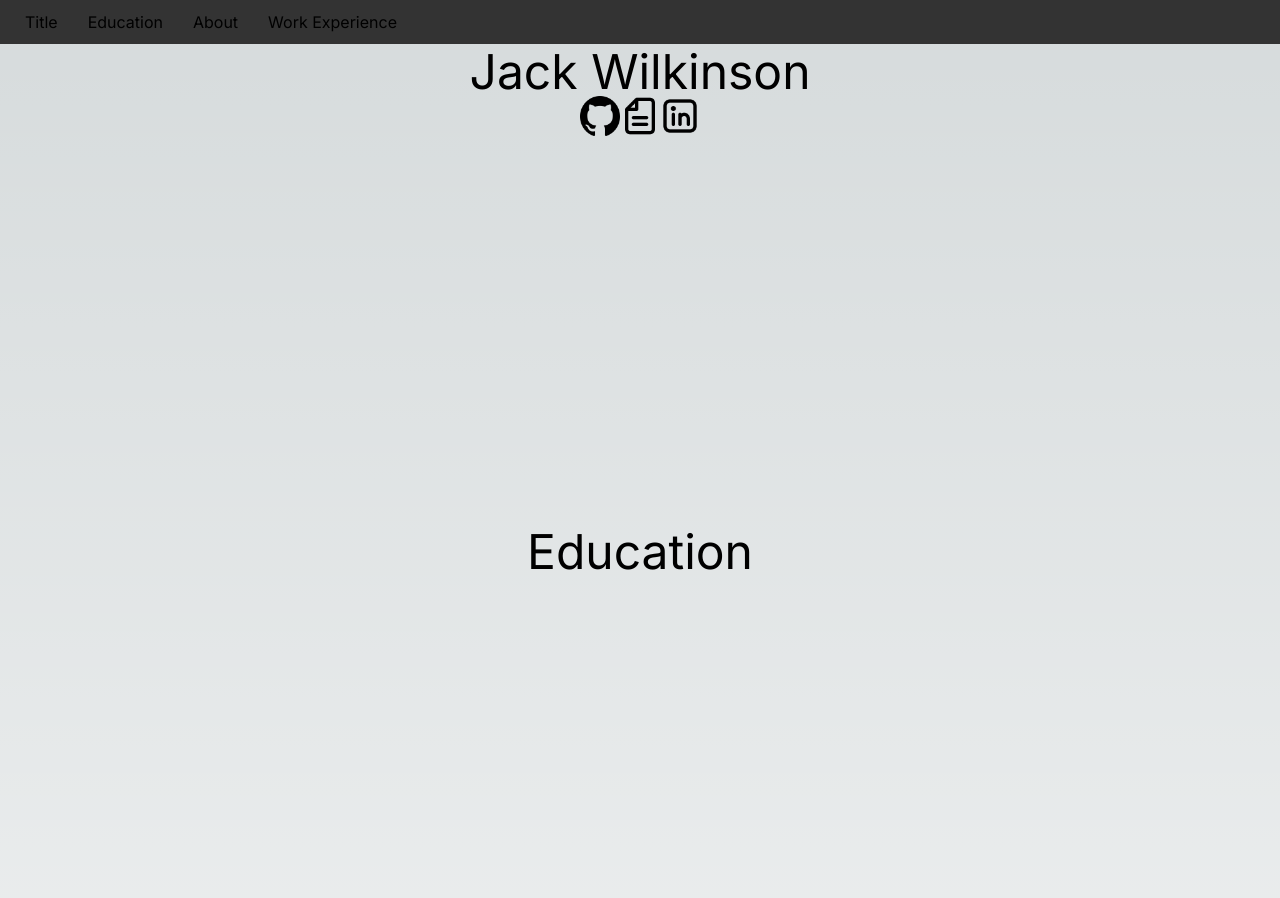
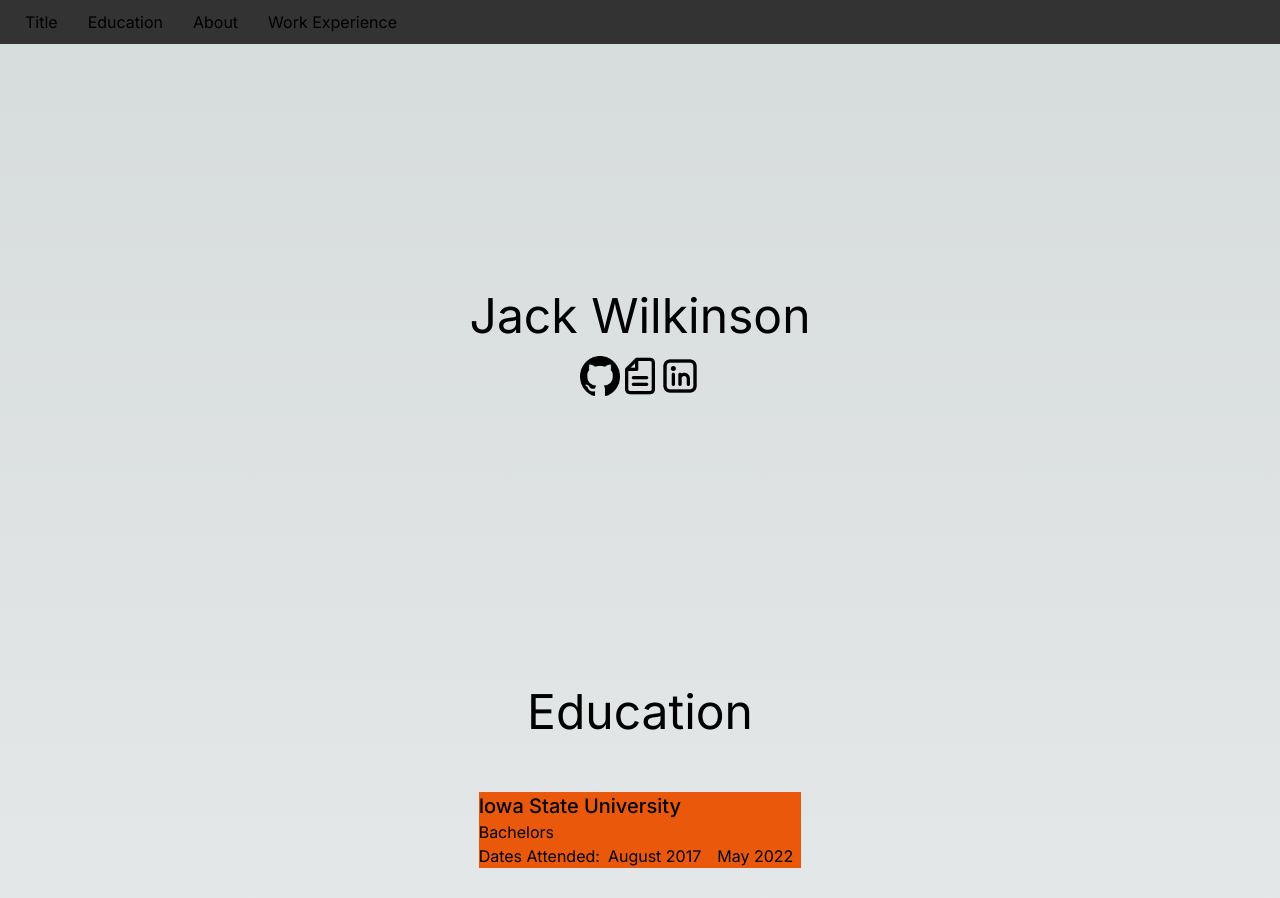
Before and after one commit to JackTWilkinson/portfolio-website, a Next.js app: page / in a window 1280 px wide. Shown: the top 898 px of the page. Built offline with nearby package versions, Linux system fonts and the light colour scheme.

Commit message:
Added Education list and styling

```diff
--- /dev/null
+++ b/src/app/components/education.tsx
@@ -0,0 +1,33 @@
+export type EducationProps = {
+    title: string;
+    description: string;
+    dates_attended: Array<string>;
+};
+
+const EducationItem: React.FC<EducationProps> = (props: EducationProps) => {
+    return (
+        <>
+            <div className='w-6/8 bg-orange-600'>
+              <div className='text-xl font-medium'>
+                { props.title }
+              </div>
+              <div>
+                { props.description }
+                <br/>
+                <div className='flex flex-row'>
+                  <p> Dates Attended: </p>
+                  {
+                    props.dates_attended.map((date, index) => (
+                        <div className='px-2' key={index}>
+                          <p> { date} </p>
+                        </div>
+                    ))
+                  }
+                </div>
+              </div>
+            </div>
+        </>
+    );
+}
+
+export default EducationItem;
--- a/src/app/components/work-experience.tsx
+++ b/src/app/components/work-experience.tsx
@@ -40,4 +40,5 @@ const WorkExperienceItem: React.FC<WorkExperienceProps> = (props: WorkExperience
         </>
     );
 }
+
 export default WorkExperienceItem
--- a/src/app/globals.css
+++ b/src/app/globals.css
@@ -27,7 +27,7 @@ body {
 }
 
 section {
-  height: 60vh;
+  height: 80vh;
   padding-top: 3rem;
 }
 
--- a/src/app/pages/about.tsx
+++ b/src/app/pages/about.tsx
@@ -3,7 +3,7 @@ export type AboutProps = {};
 const About: React.FunctionComponent<AboutProps> = () => {
 
     return(
-        <div className='flex flex-col'>
+        <div className='flex flex-col w-5/8'>
             <div className='flex justify-center pb-10'>
                 <p className='text-5xl'>My Expertise</p>
             </div>
--- a/src/app/pages/education-list.tsx
+++ b/src/app/pages/education-list.tsx
@@ -1,16 +1,26 @@
 import educationList from '../json/education.json';
+import EducationItem, { EducationProps } from '../components/education';
 
 export type EducationListProps = {}
 
 const EducationList: React.FunctionComponent<EducationListProps> = () => {
+  const convertedList = educationList as EducationProps[];
+  const educationArray = Array.from(convertedList);
 
   return(
         <>
           <div className='flex justify-center pb-10'>
             <p className='text-5xl'>Education</p>
           </div>
-          <div className='grid grid-cols-2'>
+          <div>
             {
+              educationArray.map((educationItem: EducationProps, key) => {
+                return (
+                  <div className='flex justify-center py-4' key={key}>
+                    <EducationItem {...educationItem} />
+                  </div>
+                )
+              })
             }
           </div>
         </>
--- a/src/app/pages/title.tsx
+++ b/src/app/pages/title.tsx
@@ -7,11 +7,11 @@ import linkedinLogo from '../../../public/static/linkedin.png';
 const Title: React.FunctionComponent<TitleProps> = () => {
 
     return(
-        <div className='flex flex-col'>
-            <div className='flex items-center justify-center'>
+        <div className='flex h-full justify-center items-center flex-col'>
+            <div className='pb-4'>
                 <p className='text-5xl'>Jack Wilkinson</p>
             </div>
-            <div className='flex flex-row items-center justify-center'>
+            <div className='flex flex-row'>
                 <div>
                     <a rel='noopener noreferrer' href='https://github.com/JackTWilkinson' target='_blank'>
                         <Image
```
